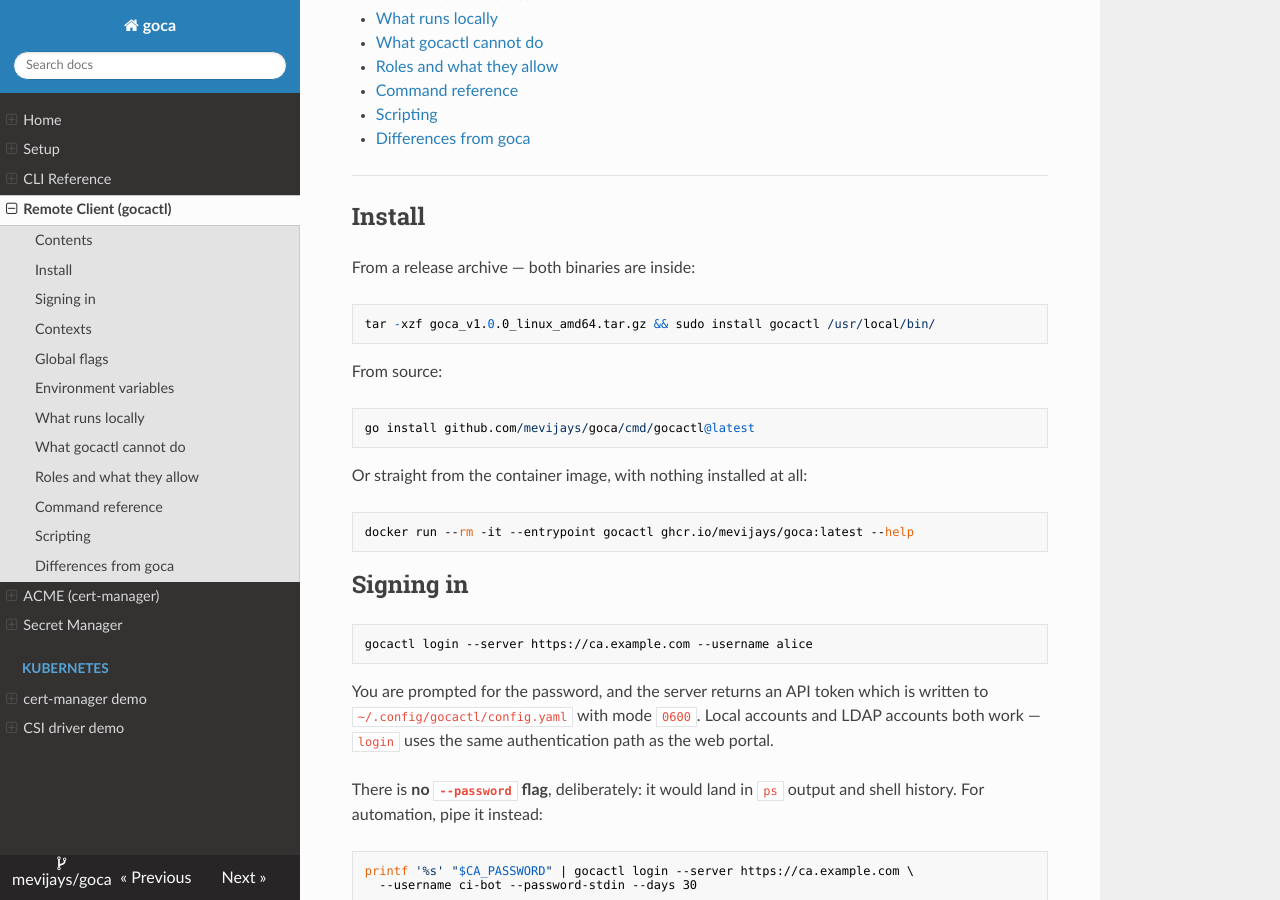
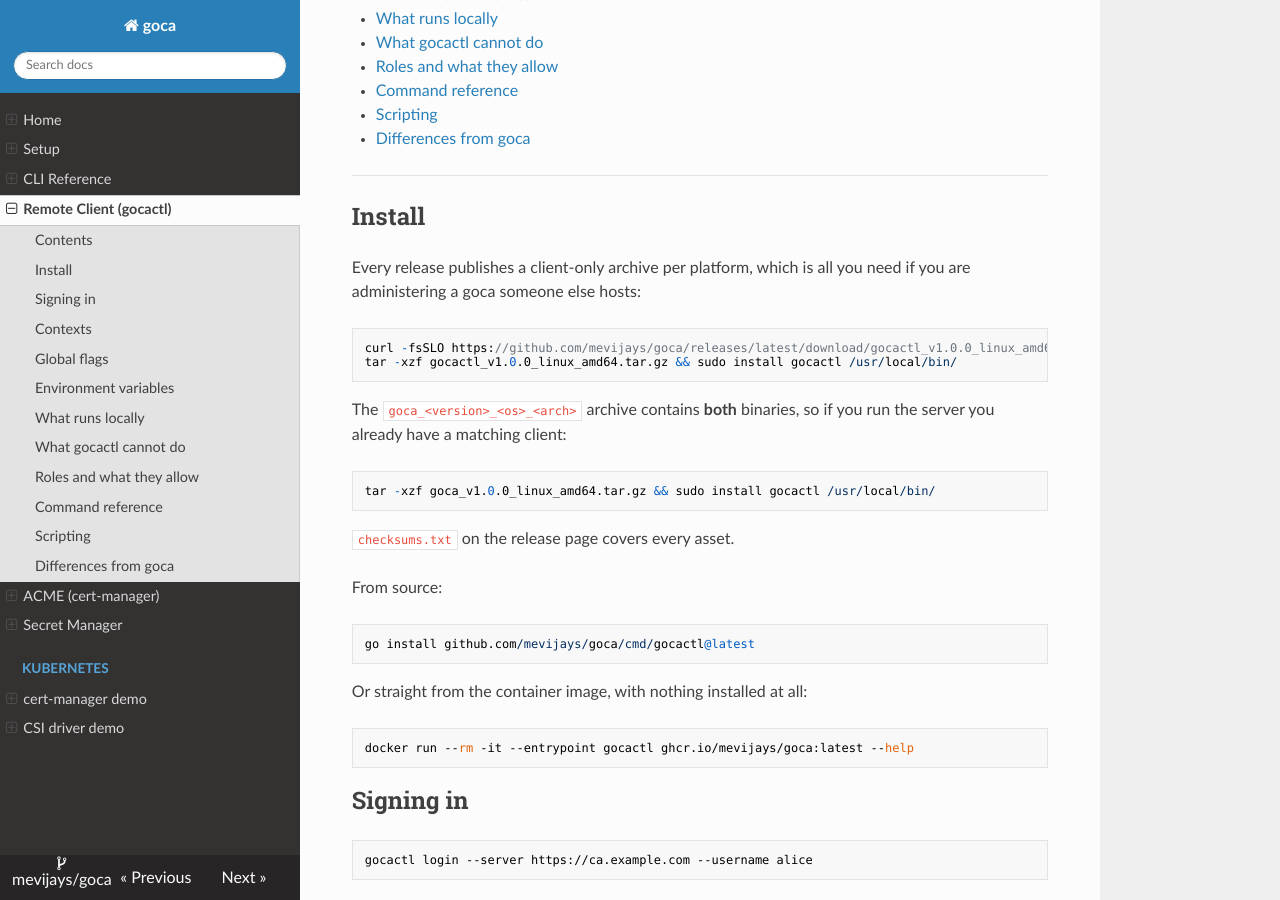
Before and after one commit to mevijays/goca, an MkDocs documentation site: the page built from docs/gocactl.md, in a window 1280 px wide and 900 px high, scrolled down 885 px. Built offline with MkDocs 1.6.1, drawn with Linux system fonts in a browser that asks for light colours; nearby versions of some CDN libraries.

Commit message:
Publish gocactl as its own release asset
The release already built gocactl and bundled it into the goca_ archive, so a
tag shipped it -- but only to someone willing to download the 25 MB server to
get the 7 MB client. Most people using gocactl do not run the server at all.

Each platform now yields two assets:

  goca_<version>_<os>_<arch>      both binaries, for the server operator
  gocactl_<version>_<os>_<arch>   the client alone (3.1 MB against 12 MB
                                  compressed)

The goca_ names and contents are unchanged, so documented download URLs and
any install scripts keep working, and checksums.txt still covers everything.

Verified by running the build and package steps locally for linux/amd64 and
windows/amd64: the client archive contains exactly one correctly
cross-compiled binary, and the combined archive still contains both.

Co-Authored-By: Claude Sonnet 5 <noreply@anthropic.com>

````diff
--- a/docs/gocactl.md
+++ b/docs/gocactl.md
@@ -40,11 +40,22 @@ either way.
 
 ## Install
 
-From a release archive — both binaries are inside:
+Every release publishes a client-only archive per platform, which is all you
+need if you are administering a goca someone else hosts:
+
+```bash
+curl -fsSLO https://github.com/mevijays/goca/releases/latest/download/gocactl_v1.0.0_linux_amd64.tar.gz
+tar -xzf gocactl_v1.0.0_linux_amd64.tar.gz && sudo install gocactl /usr/local/bin/
+```
+
+The `goca_<version>_<os>_<arch>` archive contains **both** binaries, so if you
+run the server you already have a matching client:
 
 ```bash
 tar -xzf goca_v1.0.0_linux_amd64.tar.gz && sudo install gocactl /usr/local/bin/
 ```
+
+`checksums.txt` on the release page covers every asset.
 
 From source:
 
````
Also changed, not shown: 1 other file.
